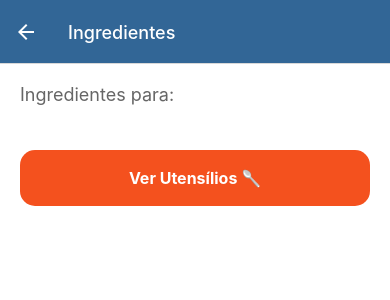
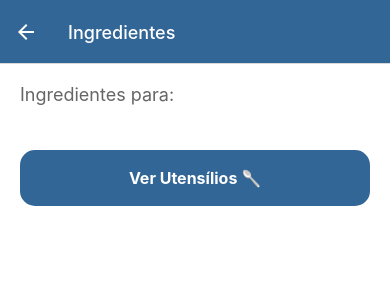
Before and after one commit to jerog1971/projeto-mobile, a React Native app: screen /Ingredientes in a window 390 px wide. Shown: the top 300 px of the page. Built offline with nearby package versions, Linux system fonts and the light colour scheme.

Commit message:
Update IngredientsScreen.js
Mudança de cores.

```diff
--- a/screens/IngredientsScreen.js
+++ b/screens/IngredientsScreen.js
@@ -91,7 +91,7 @@ const styles = StyleSheet.create({
     paddingBottom: 60
   },
   title: { fontSize: 18, color: '#666' },
-  recipeSubtitle: { fontSize: 24, fontWeight: 'bold', color: '#f4511e', marginBottom: 15 },
+  recipeSubtitle: { fontSize: 24, fontWeight: 'bold', color: '#326696', marginBottom: 15 },
 
   // Estilos novos para organização por subtítulos
   categoriaContainer: {
@@ -99,7 +99,7 @@ const styles = StyleSheet.create({
     marginBottom: 10
   },
   badgeCategoria: {
-    backgroundColor: '#f4511e',
+    backgroundColor: '#326696',
     paddingVertical: 4,
     paddingHorizontal: 12,
     borderRadius: 8,
@@ -126,7 +126,7 @@ const styles = StyleSheet.create({
   itemText: { marginLeft: 10, fontSize: 16, color: '#333', flex: 1 },
   checkedText: { textDecorationLine: 'line-through', color: '#aaa' },
   button: {
-    backgroundColor: '#f4511e',
+    backgroundColor: '#326696',
     padding: 18,
     borderRadius: 15,
     marginTop: 30,
```
